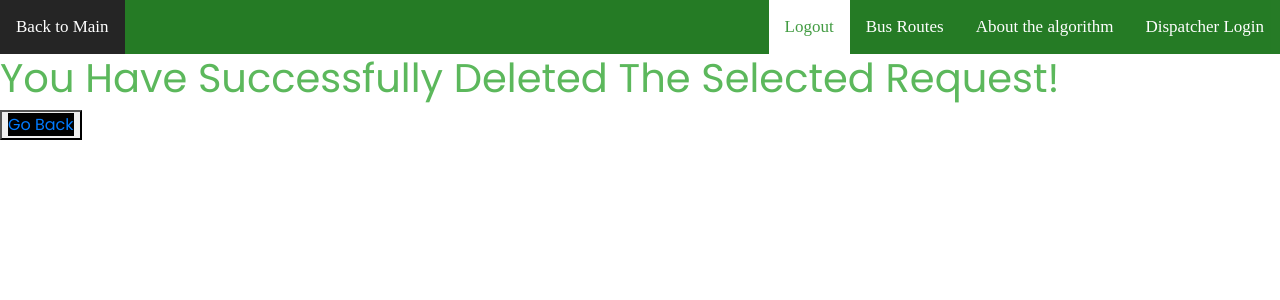
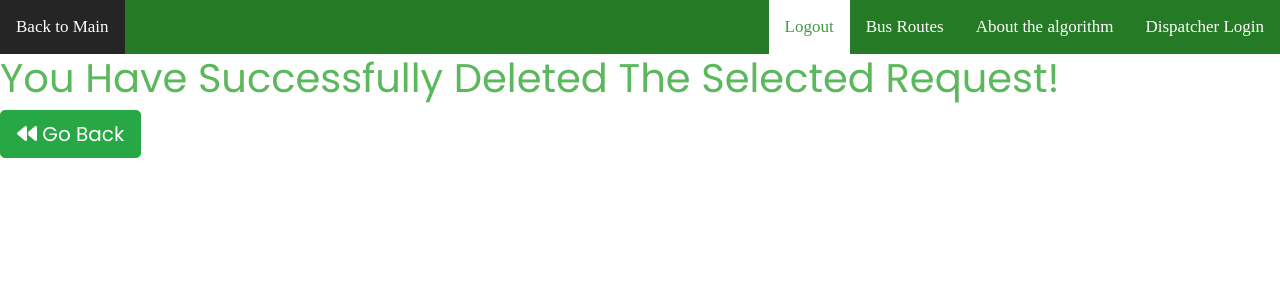
Before and after one commit to Sgakuya/Vermont_Dial_A_Ride, a Django app: page /website/delete/3 in a window 1280 px wide. Shown: the top 300 px of the page. Run offline with Django 3.2, Linux system fonts and the light colour scheme; data comes from the database, SQL or seed files in the repository; both versions use the stored data as it was after the commit; some libraries are stand-ins or nearby versions.

Commit message:
fixed deletion page

```diff
--- a/website/templates/website/Deleted.html
+++ b/website/templates/website/Deleted.html
@@ -24,6 +24,8 @@
     </div>
 
     <h1>You Have Successfully Deleted The Selected Request!</h1>
-    <button><a href="/website/UserRequestPage.html">Go Back</a></button>
+    <a href="/website/UserRequestPage.html">
+    <button class="btn btn-success btn-lg"><i class="fas fa-backward"></i>  Go Back</button>
+    </a>
 
 </body>
```
Also changed, not shown: db.sqlite3.
